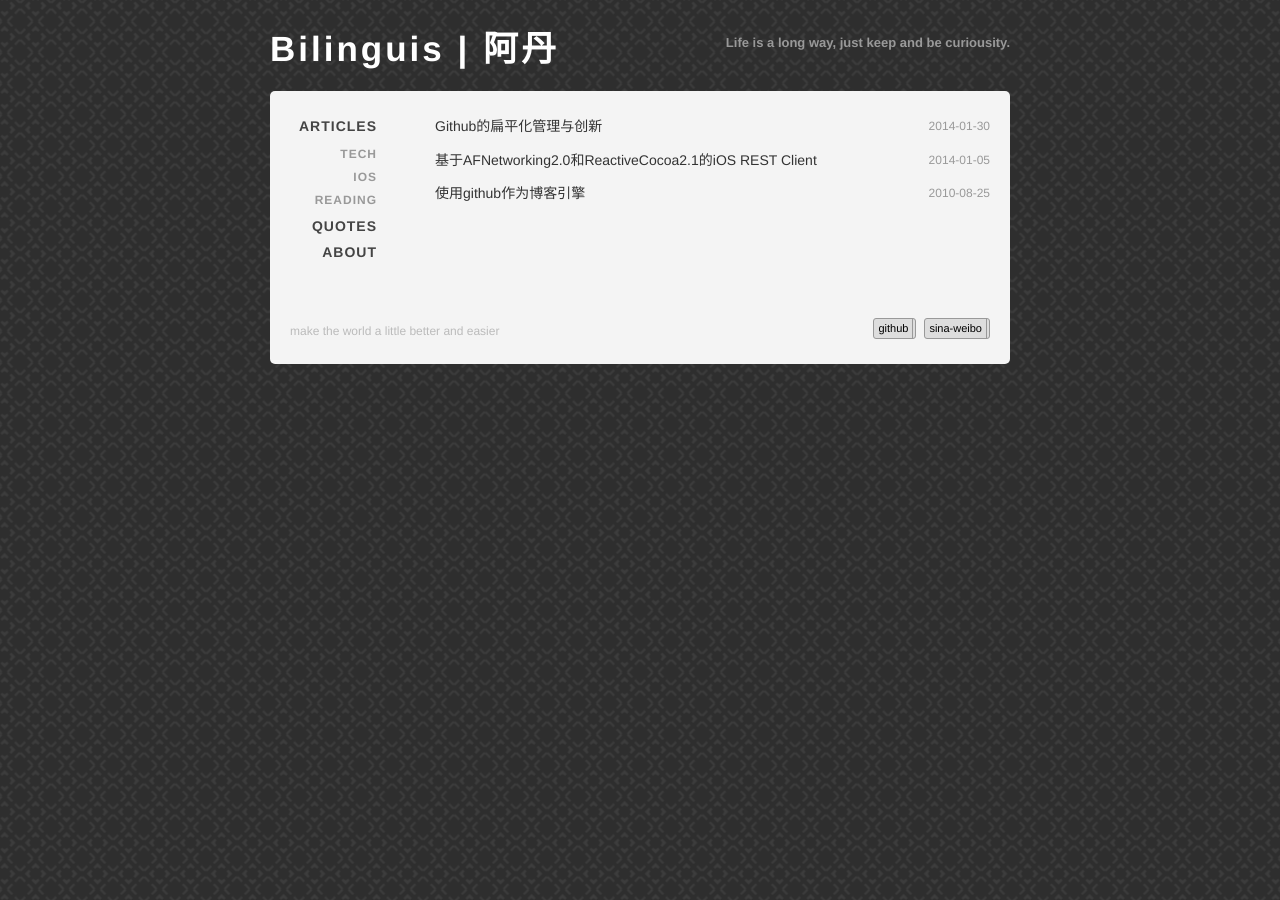
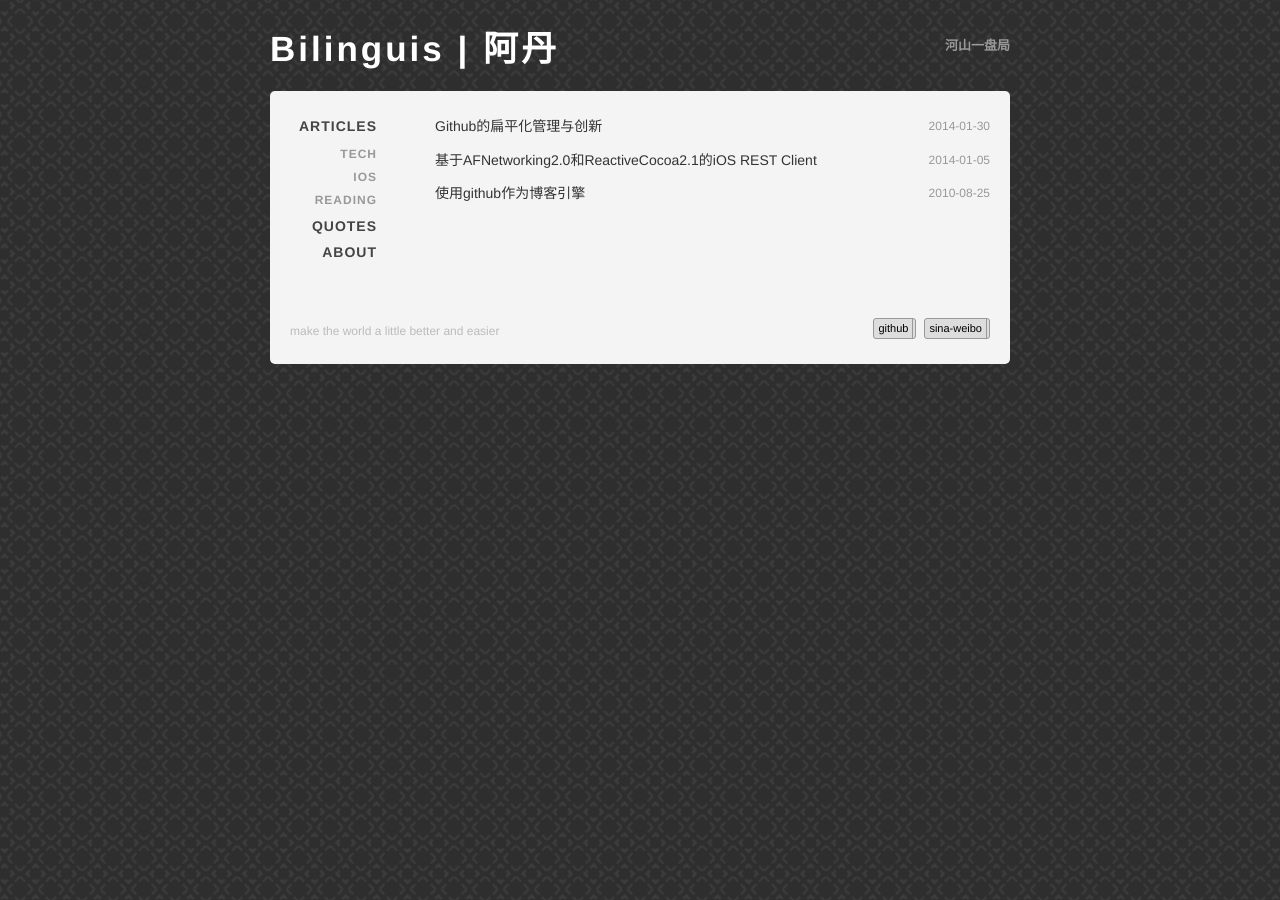
Before and after one commit to buptsse/buptsse.github.com, a Jekyll site: the page built from index.html, in a window 1280 px wide. Built offline with Jekyll 4.4.1, drawn with Linux system fonts in a browser that asks for light colours; Markdown is read by kramdown in place of the engine named in the settings.

```diff
--- a/_includes/header.html
+++ b/_includes/header.html
@@ -1,6 +1,6 @@
 <head>
 	<meta http-equiv="content-type" content="text/html;charset=utf-8" />
-	<title>无网不剩</title>
+	<title>绿杨阴里白沙堤</title>
 	<link rel="stylesheet" type="text/css" href="/css/style.css" />
 	<link rel="stylesheet" type="text/css" href="/css/syntax.css" />
 	<link rel="alternate" type="application/rss+xml" title="RSS" href="http://feeds.feedburner.com/lzyy">
--- a/_layouts/default.html
+++ b/_layouts/default.html
@@ -3,7 +3,7 @@
 	{% include header.html %}
 	<body>
 		<div id="logo">
-			<span id="tags">Life is a long way, just keep and be curiousity.</span>
+			<span id="tags">河山一盘局</span>
 			<h1><a href="/">Bilinguis | 阿丹</a></h1></div>
 		<div id="wrapper">
 			<div id="content" class="index">
```
